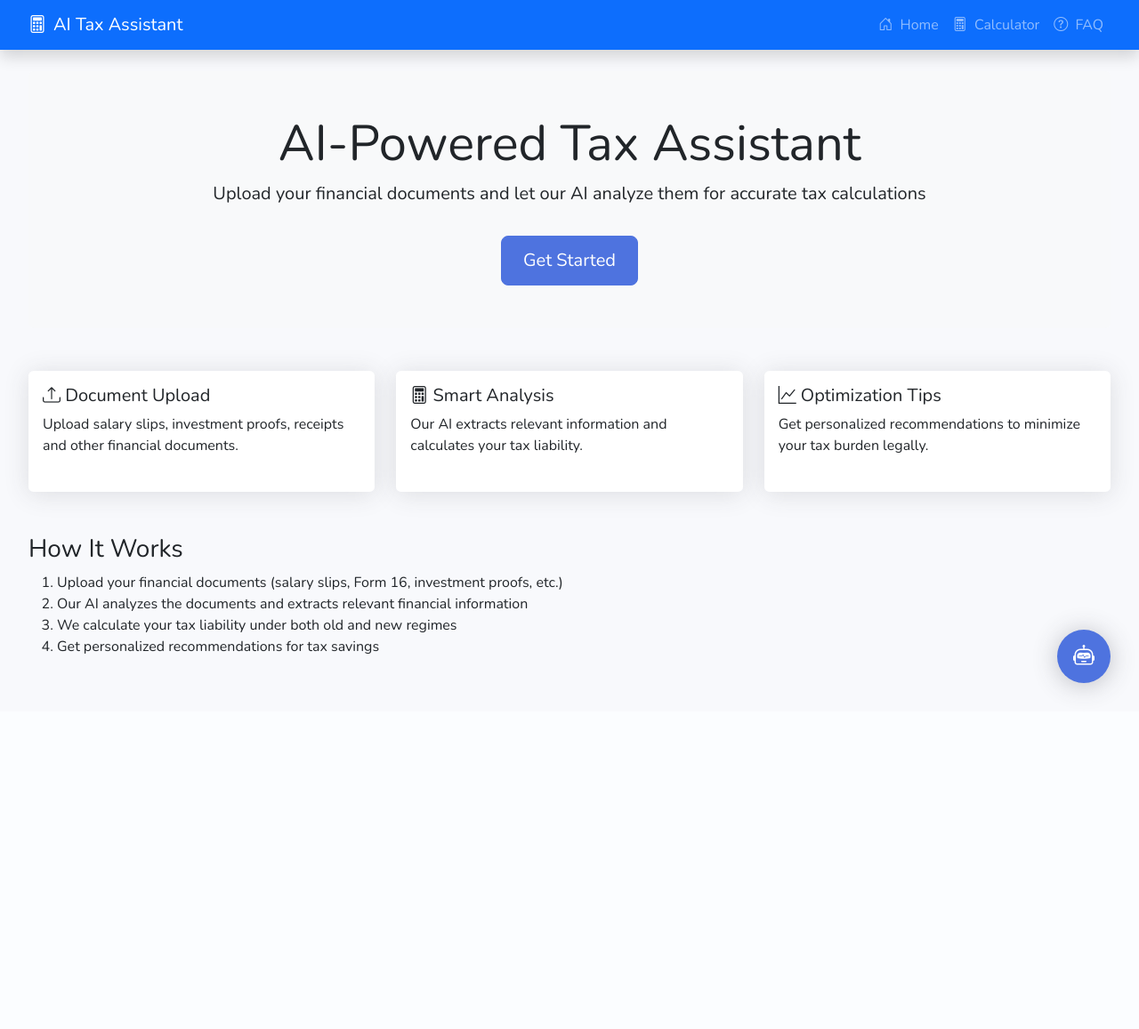
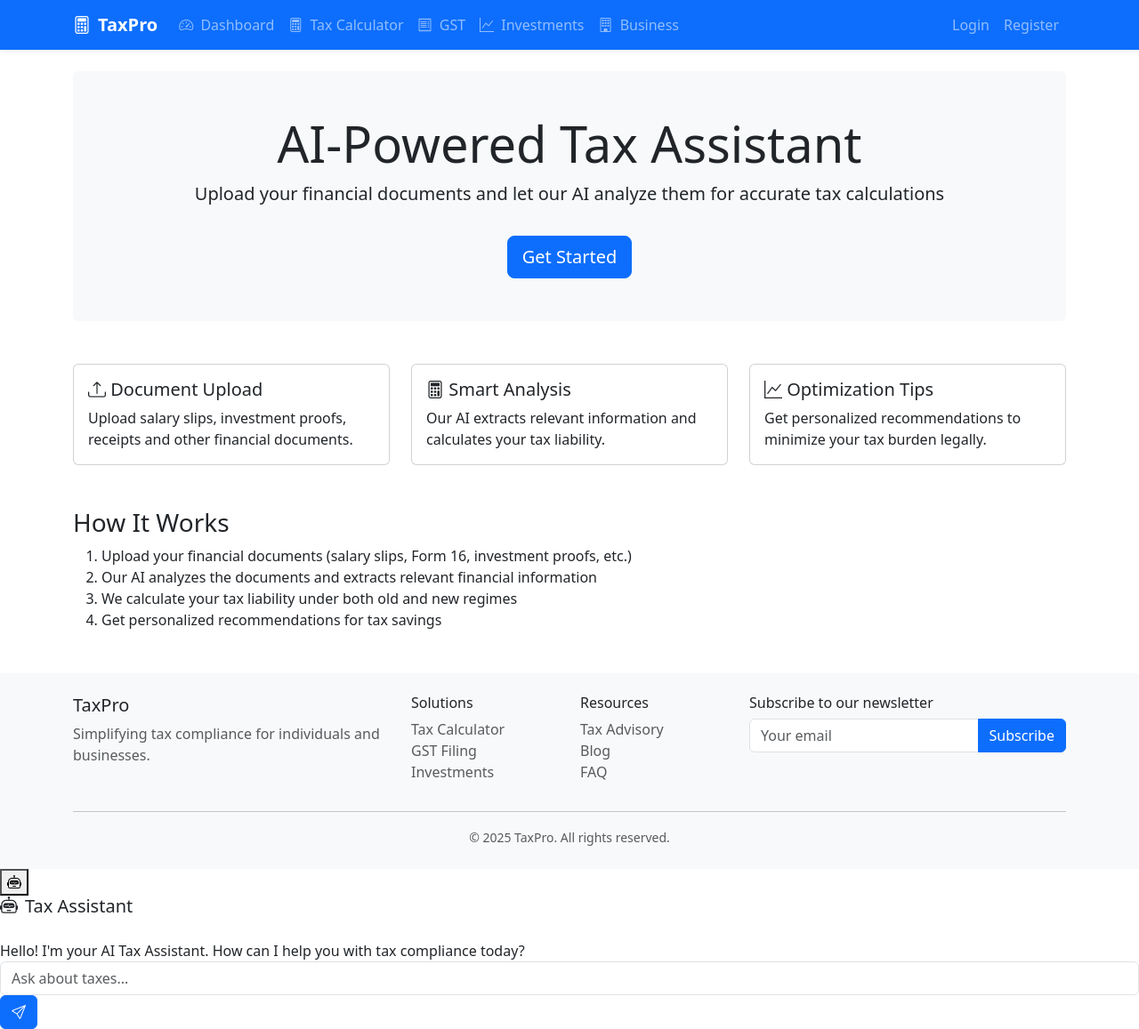
Before and after one commit to mkhekare/ITR_Bot, a Flask app: page / in a window 1280 px wide. Shown: the whole page at 89% size. Before the commit the page ends 782 px from the top, so only its background shows below. Run offline with Flask 3, Linux system fonts and the light colour scheme.

Commit message:
Update templates/base.html

```diff
--- a/templates/base.html
+++ b/templates/base.html
@@ -3,38 +3,68 @@
 <head>
     <meta charset="UTF-8">
     <meta name="viewport" content="width=device-width, initial-scale=1.0">
-    <title>AI Tax Assistant</title>
-    <link href="https://fonts.googleapis.com/css2?family=Nunito:wght@400;600;700&display=swap" rel="stylesheet">
+    <title>TaxPro - {% block title %}{% endblock %}</title>
+    <link href="https://fonts.googleapis.com/css2?family=Inter:wght@300;400;500;600;700&display=swap" rel="stylesheet">
     <link href="https://cdn.jsdelivr.net/npm/bootstrap@5.3.0/dist/css/bootstrap.min.css" rel="stylesheet">
     <link href="https://cdn.jsdelivr.net/npm/bootstrap-icons@1.10.0/font/bootstrap-icons.css" rel="stylesheet">
-    <link rel="stylesheet" href="{{ url_for('static', filename='style.css') }}">
+    <link rel="stylesheet" href="{{ url_for('static', filename='css/main.css') }}">
+    {% block css %}{% endblock %}
 </head>
 <body>
-    <nav class="navbar navbar-expand-lg navbar-dark bg-primary shadow">
-        <div class="container-fluid">
-            <a class="navbar-brand" href="/">
-                <i class="bi bi-calculator me-2"></i>AI Tax Assistant
+    <nav class="navbar navbar-expand-lg navbar-dark bg-primary shadow-sm">
+        <div class="container">
+            <a class="navbar-brand d-flex align-items-center" href="/">
+                <i class="bi bi-calculator me-2"></i>
+                <span class="fw-bold">TaxPro</span>
             </a>
             <button class="navbar-toggler" type="button" data-bs-toggle="collapse" data-bs-target="#navbarNav">
                 <span class="navbar-toggler-icon"></span>
             </button>
             <div class="collapse navbar-collapse" id="navbarNav">
-                <ul class="navbar-nav ms-auto">
+                <ul class="navbar-nav me-auto">
                     <li class="nav-item">
-                        <a class="nav-link" href="/"><i class="bi bi-house-door me-1"></i> Home</a>
+                        <a class="nav-link" href="/dashboard"><i class="bi bi-speedometer2 me-1"></i> Dashboard</a>
                     </li>
                     <li class="nav-item">
-                        <a class="nav-link" href="/calculator"><i class="bi bi-calculator me-1"></i> Calculator</a>
+                        <a class="nav-link" href="/calculator"><i class="bi bi-calculator me-1"></i> Tax Calculator</a>
                     </li>
                     <li class="nav-item">
-                        <a class="nav-link" href="/faq"><i class="bi bi-question-circle me-1"></i> FAQ</a>
+                        <a class="nav-link" href="/gst"><i class="bi bi-receipt me-1"></i> GST</a>
                     </li>
+                    <li class="nav-item">
+                        <a class="nav-link" href="/investments"><i class="bi bi-graph-up me-1"></i> Investments</a>
+                    </li>
+                    <li class="nav-item">
+                        <a class="nav-link" href="/business"><i class="bi bi-building me-1"></i> Business</a>
+                    </li>
+                </ul>
+                <ul class="navbar-nav">
+                    {% if current_user.is_authenticated %}
+                    <li class="nav-item dropdown">
+                        <a class="nav-link dropdown-toggle" href="#" role="button" data-bs-toggle="dropdown">
+                            <i class="bi bi-person-circle me-1"></i> {{ current_user.name }}
+                        </a>
+                        <ul class="dropdown-menu dropdown-menu-end">
+                            <li><a class="dropdown-item" href="/dashboard">Dashboard</a></li>
+                            <li><a class="dropdown-item" href="#">Settings</a></li>
+                            <li><hr class="dropdown-divider"></li>
+                            <li><a class="dropdown-item" href="/logout">Logout</a></li>
+                        </ul>
+                    </li>
+                    {% else %}
+                    <li class="nav-item">
+                        <a class="nav-link" href="/login">Login</a>
+                    </li>
+                    <li class="nav-item">
+                        <a class="nav-link" href="/register">Register</a>
+                    </li>
+                    {% endif %}
                 </ul>
             </div>
         </div>
     </nav>
 
-    <div class="container-fluid py-4">
+    <main class="container my-4">
         {% with messages = get_flashed_messages(with_categories=true) %}
             {% if messages %}
                 {% for category, message in messages %}
@@ -47,9 +77,47 @@
         {% endwith %}
 
         {% block content %}{% endblock %}
-    </div>
+    </main>
 
-    <!-- Enhanced AI Assistant -->
+    <footer class="bg-light py-4 mt-5">
+        <div class="container">
+            <div class="row">
+                <div class="col-md-4">
+                    <h5>TaxPro</h5>
+                    <p class="text-muted">Simplifying tax compliance for individuals and businesses.</p>
+                </div>
+                <div class="col-md-2">
+                    <h6>Solutions</h6>
+                    <ul class="list-unstyled">
+                        <li><a href="/calculator" class="text-decoration-none text-muted">Tax Calculator</a></li>
+                        <li><a href="/gst" class="text-decoration-none text-muted">GST Filing</a></li>
+                        <li><a href="/investments" class="text-decoration-none text-muted">Investments</a></li>
+                    </ul>
+                </div>
+                <div class="col-md-2">
+                    <h6>Resources</h6>
+                    <ul class="list-unstyled">
+                        <li><a href="/advisory" class="text-decoration-none text-muted">Tax Advisory</a></li>
+                        <li><a href="#" class="text-decoration-none text-muted">Blog</a></li>
+                        <li><a href="#" class="text-decoration-none text-muted">FAQ</a></li>
+                    </ul>
+                </div>
+                <div class="col-md-4">
+                    <h6>Subscribe to our newsletter</h6>
+                    <div class="input-group mb-3">
+                        <input type="email" class="form-control" placeholder="Your email">
+                        <button class="btn btn-primary" type="button">Subscribe</button>
+                    </div>
+                </div>
+            </div>
+            <hr>
+            <div class="text-center text-muted">
+                <small>© 2025 TaxPro. All rights reserved.</small>
+            </div>
+        </div>
+    </footer>
+
+    <!-- AI Assistant -->
     <div class="ai-assistant">
         <button class="assistant-btn" onclick="toggleAssistant()">
             <i class="bi bi-robot"></i>
@@ -61,7 +129,7 @@
             </div>
             <div class="assistant-messages" id="assistantMessages">
                 <div class="assistant-message">
-                    Hello! I'm your AI Tax Assistant. How can I help you with your tax filing today?
+                    Hello! I'm your AI Tax Assistant. How can I help you with tax compliance today?
                 </div>
             </div>
             <div class="assistant-input">
@@ -74,37 +142,7 @@
     </div>
 
     <script src="https://cdn.jsdelivr.net/npm/bootstrap@5.3.0/dist/js/bootstrap.bundle.min.js"></script>
-    <script>
-        function toggleAssistant() {
-            const container = document.getElementById('assistantContainer');
-            container.style.display = container.style.display === 'none' ? 'flex' : 'none';
-        }
-
-        function askQuestion() {
-            const question = document.getElementById('userQuestion').value;
-            if (!question.trim()) return;
-
-            const messagesDiv = document.getElementById('assistantMessages');
-            messagesDiv.innerHTML += `<div class="user-message">${question}</div>`;
-
-            // Get context from current page
-            const context = document.body.innerText.substring(0, 1000);
-
-            fetch('/ask_gemini', {
-                method: 'POST',
-                headers: {
-                    'Content-Type': 'application/x-www-form-urlencoded',
-                },
-                body: `question=${encodeURIComponent(question)}&context=${encodeURIComponent(context)}`
-            })
-            .then(response => response.text())
-            .then(answer => {
-                messagesDiv.innerHTML += `<div class="assistant-message">${answer}</div>`;
-                messagesDiv.scrollTop = messagesDiv.scrollHeight;
-            });
-
-            document.getElementById('userQuestion').value = '';
-        }
-    </script>
+    <script src="{{ url_for('static', filename='js/main.js') }}"></script>
+    {% block js %}{% endblock %}
 </body>
 </html>
```
